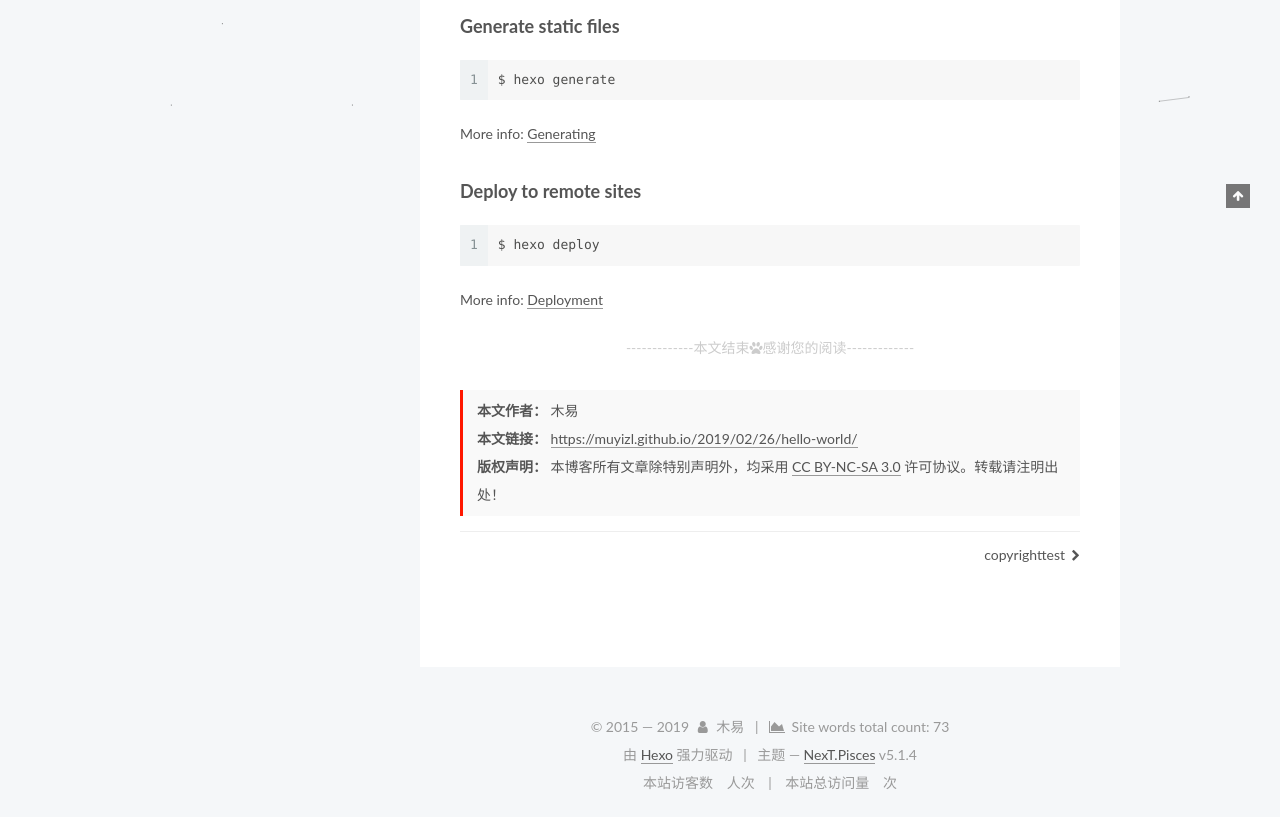
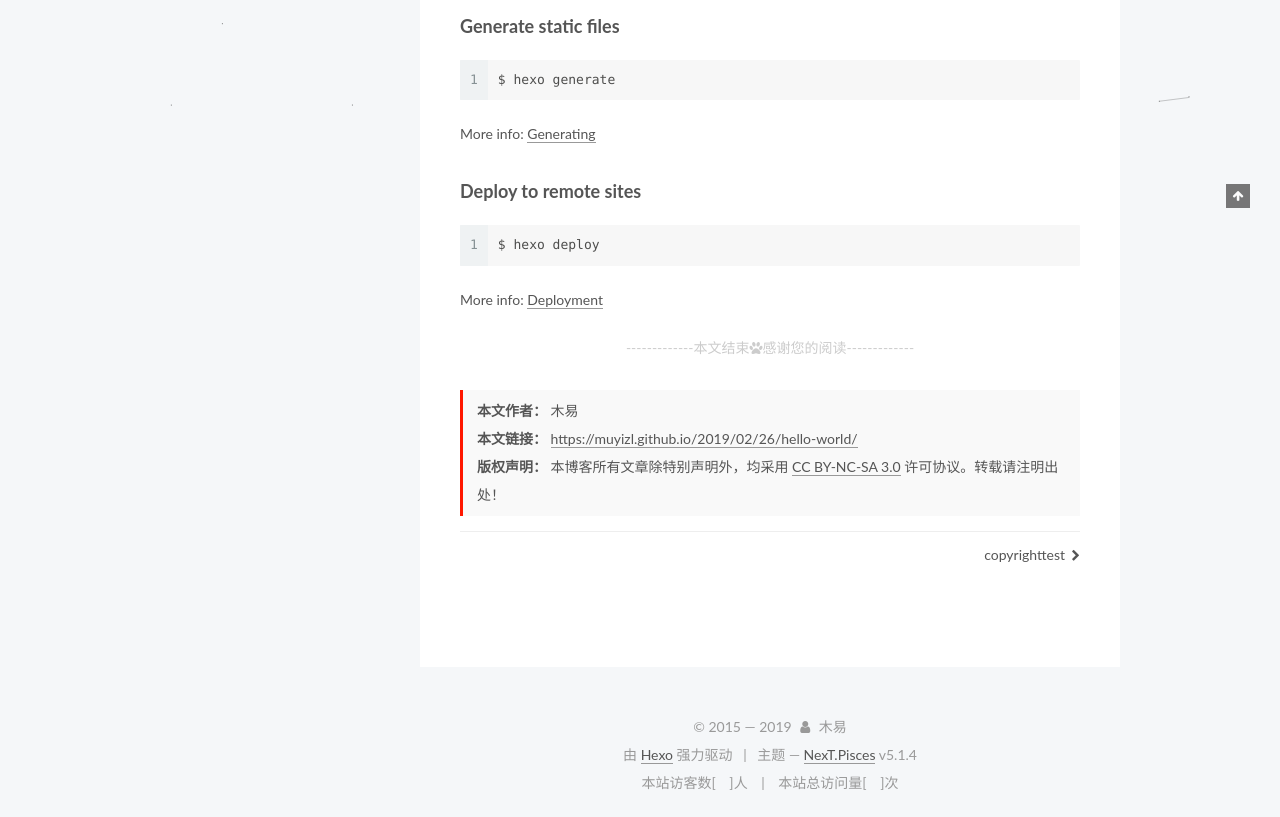
Before and after one commit to muyizl/muyi.github.io, a plain HTML site: page 2019/02/26/hello-world/index.html in a window 1280 px wide. Shown: the part 692-1509 px from the top of the page. Drawn offline with Linux system fonts and the light colour scheme; some packages are replaced by stand-ins of ours; a script that the page names is missing.

Commit message:
Site updated: 2019-02-28 17:32:38

```diff
--- a/2019/02/26/hello-world/index.html
+++ b/2019/02/26/hello-world/index.html
@@ -351,11 +351,6 @@
 
 
 
-            <span class="post-meta-divider">|</span>
-            <span class="page-pv">本文总阅读量
-            <span class="busuanzi-value" id="busuanzi_value_page_pv"></span>次
-            </span>
-
 
 
             <div class="post-wordcount">
@@ -653,15 +648,6 @@
   <span class="author" itemprop="copyrightHolder">木易</span>
 
 
-    <span class="post-meta-divider">|</span>
-    <span class="post-meta-item-icon">
-      <i class="fa fa-area-chart"></i>
-    </span>
-
-      <span class="post-meta-item-text">Site words total count&#58;</span>
-
-    <span title="Site words total count">73</span>
-
 </div>
 
 
@@ -684,17 +670,17 @@
 
 
     <span class="site-uv">
-      本站访客数
+      <span>本站访客数[</span>
       <span class="busuanzi-value" id="busuanzi_value_site_uv"></span>
-      人次
+      <span>]人</span>
     </span>
 
 
 
     <span class="site-pv">
-      本站总访问量
+      <span>本站总访问量[</span>
       <span class="busuanzi-value" id="busuanzi_value_site_pv"></span>
-      次
+      <span>]次</span>
     </span>
 
 </div>
--- a/css/main.css
+++ b/css/main.css
@@ -1830,7 +1830,7 @@ pre .javascript .function {
   width: 4px;
   height: 4px;
   border-radius: 50%;
-  background: #f5ff74;
+  background: #26d18a;
 }
 .links-of-blogroll {
   font-size: 13px;
```
Also changed, not shown: 2019/02/28/copyrighttest/index.html (+4 -18 lines), about/index.html (+4 -13 lines), archives/2019/02/index.html (+4 -13 lines), archives/2019/index.html (+4 -13 lines), archives/index.html (+4 -13 lines), categories/index.html (+4 -13 lines), index.html (+4 -13 lines), tags/copyright/index.html (+4 -13 lines), tags/index.html (+4 -13 lines).
